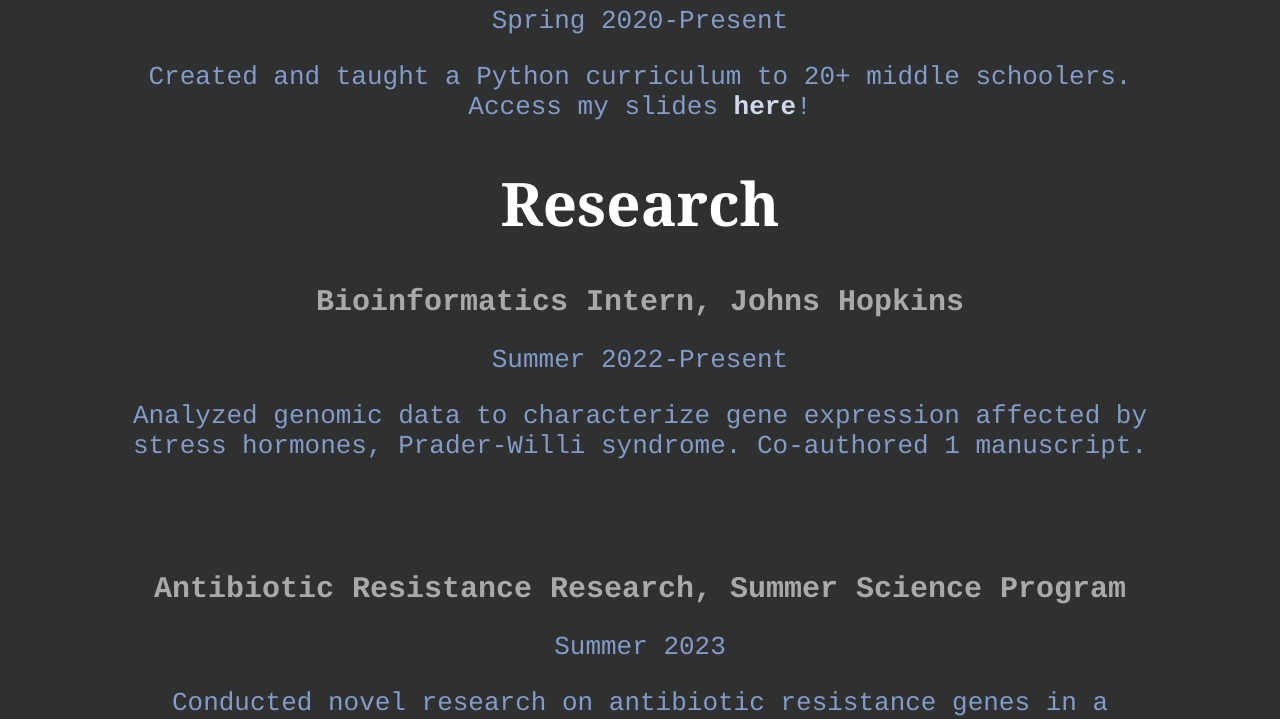
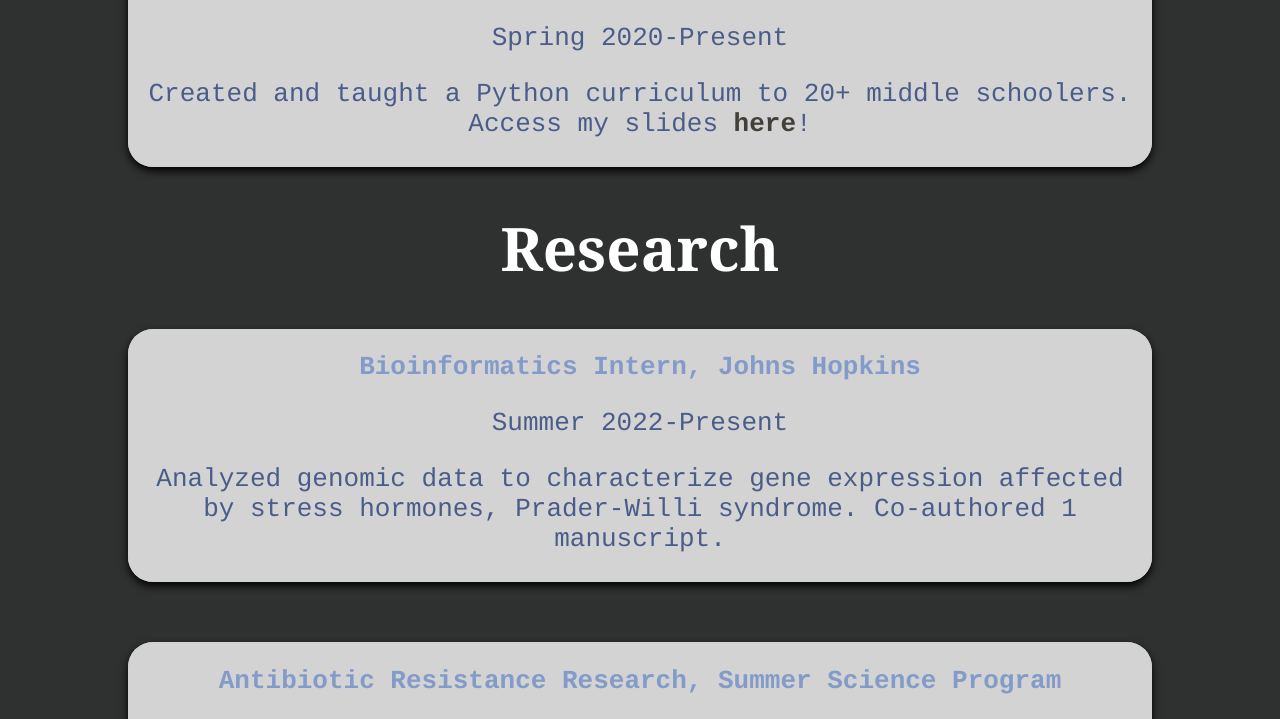
Before and after one commit to sren7326/sren7326.github.io, a plain HTML site: page experience.html in a window 1280 px wide. Shown: the part 621-1340 px from the top of the page. Drawn offline with Linux system fonts and the light colour scheme.

Commit message:
Update style.css

```diff
--- a/style.css
+++ b/style.css
@@ -16,26 +16,62 @@ CED9ED: light light blue
 	text-align: center;
 }
 
-.big-font{
-	font-size: 90px;
-}
-
 p{
 	color: #829BC9;
-	text-align: center;
 }
 
 h1{
 	font-family: 'Georgia';
 	color: white;
-	text-align: center;
 	font-size: 60px;
 }
 
-h2{
-	color: darkgray;
-	text-align: center;
-	font-size: 30px;
+a{
+	background: #829BC9;
+	color: #433F39;
+	text-decoration: none;
+}
+
+a:hover{
+	background: #829BC9;
+	color: #CED9ED;
+	text-decoration: none;
+}
+
+.big-font{
+	font-size: 90px;
+}
+
+.card {
+	background: lightgray;
+	border-radius: 25px;
+	box-shadow: 0 4px 8px 0 rgba(0,0,0,1);
+}
+
+.card:hover {
+	box-shadow: 0 8px 16px 0 rgba(0,0,0,1);
+}
+
+.container {
+	border-radius: 25px;
+	background: lightgray;
+	padding: 2px 16px;
+}
+
+.card .container p{
+	background: lightgray;
+	color: #4A5D89;
+}
+.card .container h2 {
+    background: lightgray;
+	color: #829BC9;
+}
+.card .container a{
+	background: lightgray;
+	color: #433F39;
+}
+.card .container a:hover{
+	color: #72726D;
 }
 
 #main-nav li {
@@ -46,6 +82,7 @@ h2{
 }
 
 #main-nav {
+	z-index: 1;
 	position: sticky;
 	top: 0px;
 	text-align: center;
@@ -57,18 +94,6 @@ h2{
 #active-nav{
 	background: #829BC9;
 	color: white;
-	text-decoration: none;
-}
-
-a{
-	background: #829BC9;
-	color: #433F39;
-	text-decoration: none;
-}
-
-a:hover{
-	background: #829BC9;
-	color: gray;
 	text-decoration: none;
 }
 
```
